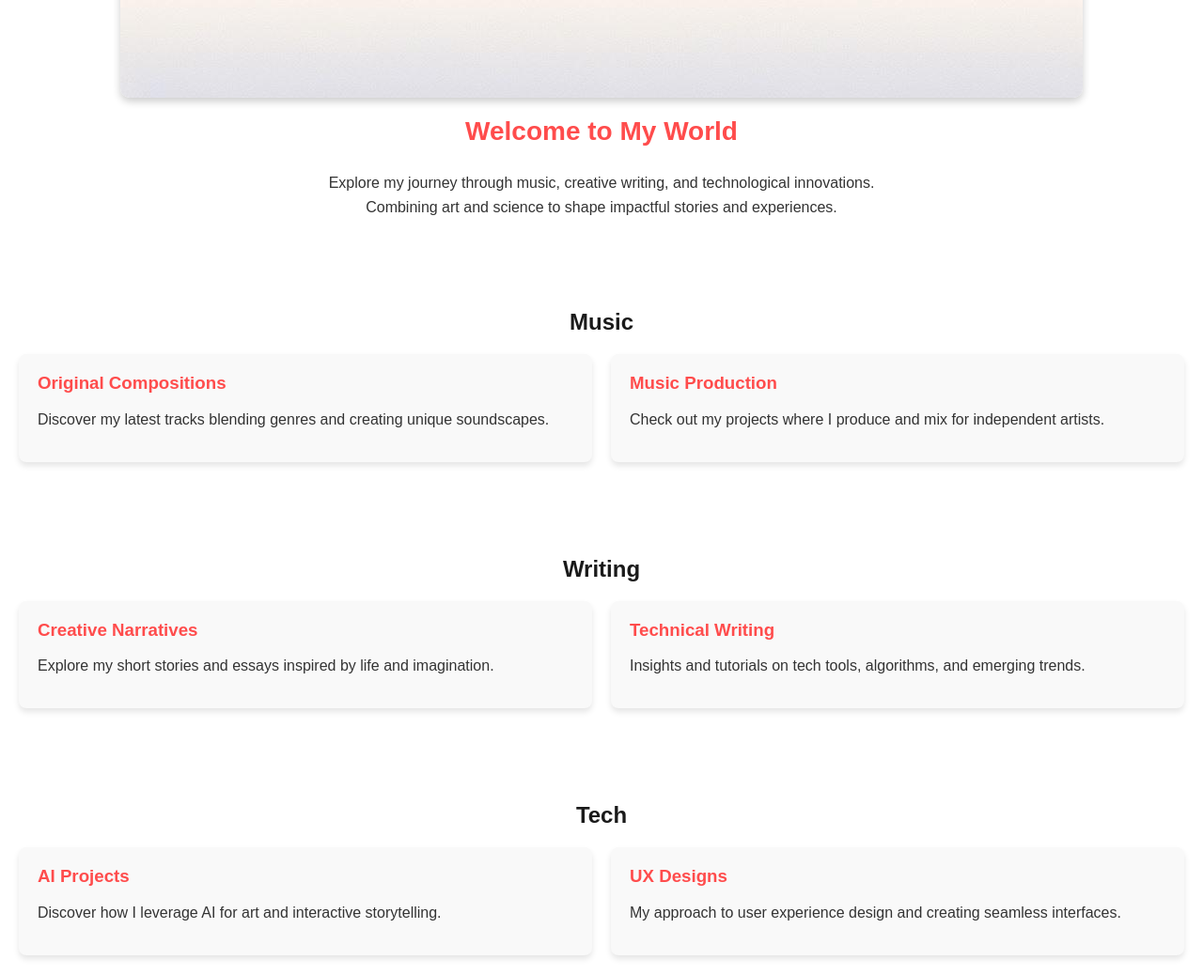
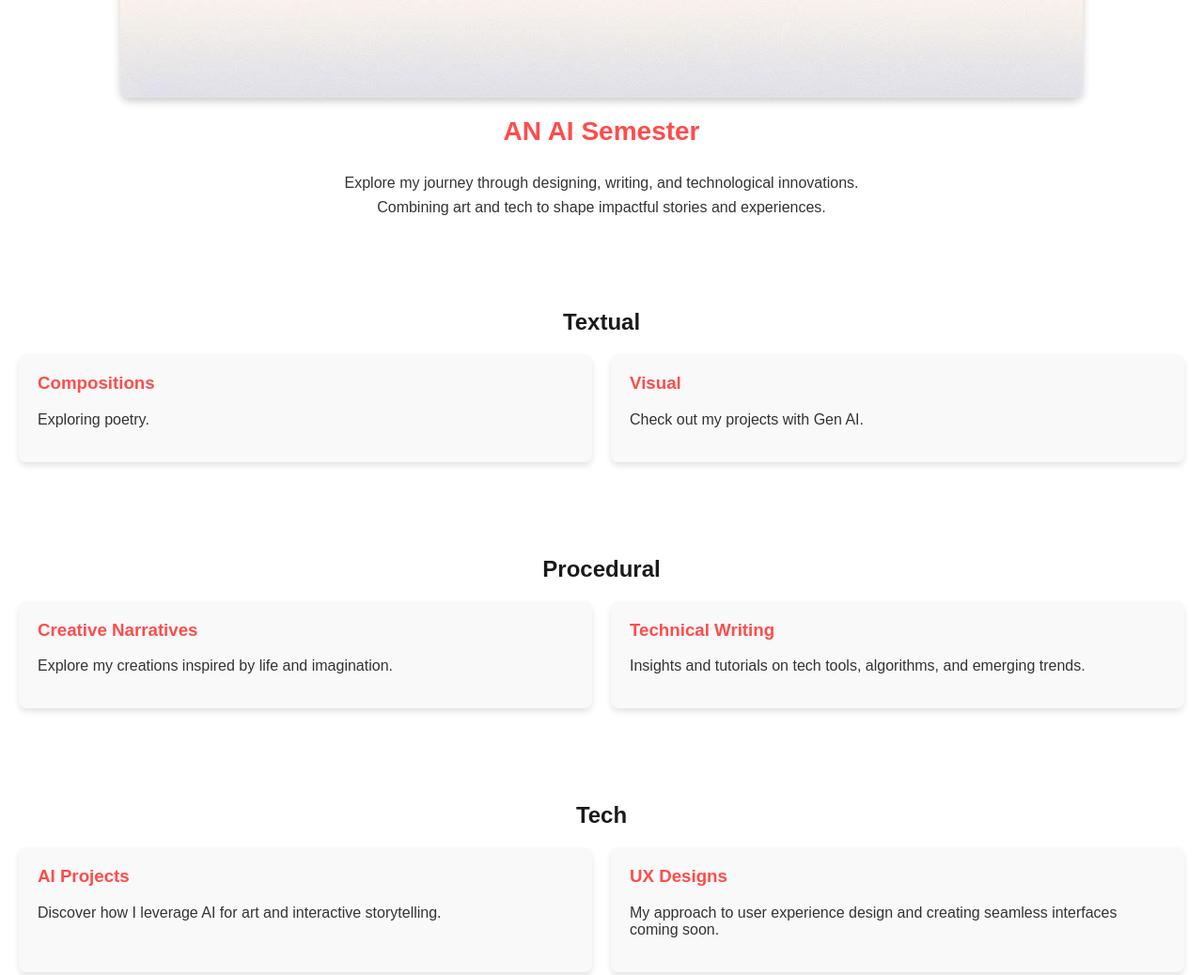
Before and after one commit to FavourB1/AICOMB, a plain HTML site: page index.html in a window 1280 px wide. Shown: the part 1020-2058 px from the top of the page at 94% size. Drawn offline with Linux system fonts and the light colour scheme; files whose address does not match are found by name.

Commit message:
Update index.html

```diff
--- a/index.html
+++ b/index.html
@@ -3,7 +3,7 @@
 <head>
     <meta charset="UTF-8">
     <meta name="viewport" content="width=device-width, initial-scale=1.0">
-    <title>Music, Writing & Tech Portfolio</title>
+    <title>Textual AI Visual AI Procedural AI</title>
     <style>
         body {
             margin: 0;
@@ -113,39 +113,39 @@
         <h1>My Creative Portfolio</h1>
         <nav>
             <ul>
-                <li><a href="#music">Music</a></li>
-                <li><a href="#writing">Writing</a></li>
-                <li><a href="#tech">Tech</a></li>
+                <li><a href="#textual">Textual</a></li>
+                <li><a href="#visual">Visual</a></li>
+                <li><a href="#procedural">Procedural</a></li>
             </ul>
         </nav>
     </header>
 
     <div class="hero">
         <img src="/mnt/data/Designer%20(3).jpg" alt="Portfolio Hero">
-        <h2>Welcome to My World</h2>
-        <p>Explore my journey through music, creative writing, and technological innovations. Combining art and science to shape impactful stories and experiences.</p>
+        <h2>AN AI Semester</h2>
+        <p>Explore my journey through designing, writing, and technological innovations. Combining art and tech to shape impactful stories and experiences.</p>
     </div>
 
-    <section id="music">
-        <h2 class="section-title">Music</h2>
+    <section id="textual">
+        <h2 class="section-title">Textual</h2>
         <div class="grid">
             <div class="card">
-                <h3>Original Compositions</h3>
-                <p>Discover my latest tracks blending genres and creating unique soundscapes.</p>
+                <h3>Compositions</h3>
+                <p>Exploring poetry.</p>
             </div>
             <div class="card">
-                <h3>Music Production</h3>
-                <p>Check out my projects where I produce and mix for independent artists.</p>
+                <h3>Visual</h3>
+                <p>Check out my projects with Gen AI.</p>
             </div>
         </div>
     </section>
 
-    <section id="writing">
-        <h2 class="section-title">Writing</h2>
+    <section id="procedural">
+        <h2 class="section-title">Procedural</h2>
         <div class="grid">
             <div class="card">
                 <h3>Creative Narratives</h3>
-                <p>Explore my short stories and essays inspired by life and imagination.</p>
+                <p>Explore my creations inspired by life and imagination.</p>
             </div>
             <div class="card">
                 <h3>Technical Writing</h3>
@@ -163,7 +163,7 @@
             </div>
             <div class="card">
                 <h3>UX Designs</h3>
-                <p>My approach to user experience design and creating seamless interfaces.</p>
+                <p>My approach to user experience design and creating seamless interfaces coming soon.</p>
             </div>
         </div>
     </section>
```
